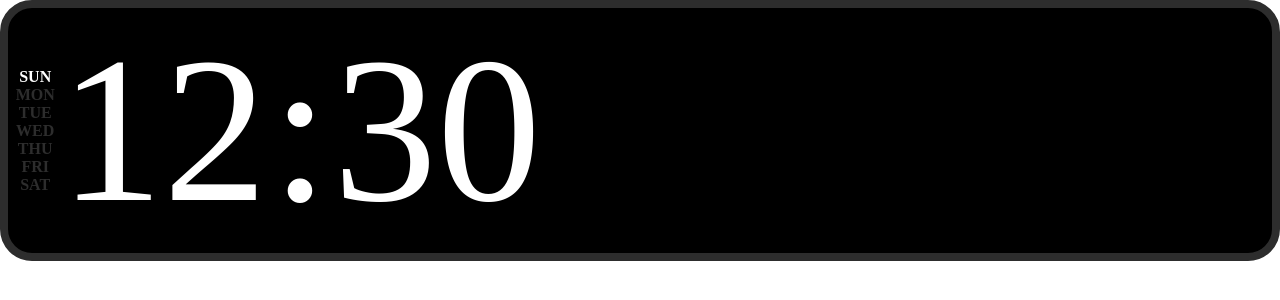
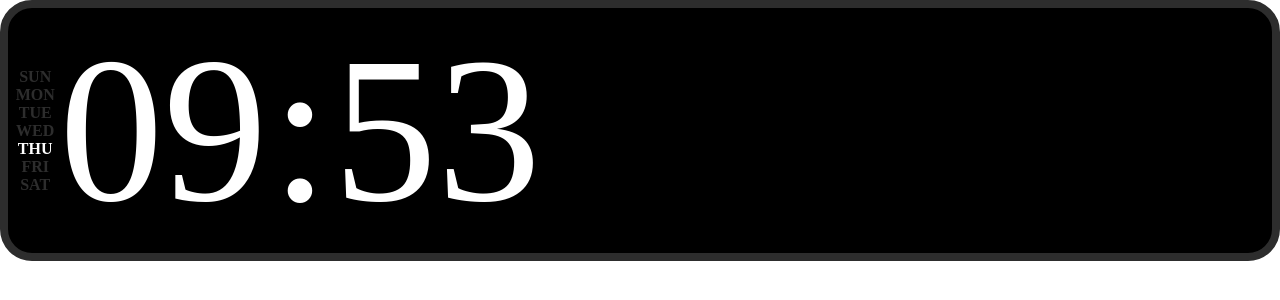
Before and after one commit to PatellAbhishekk/digital-clock, a website built with Vite: page index.html in a window 1280 px wide. Built offline with nearby package versions, Linux system fonts and the light colour scheme.

Commit message:
update js file

```diff
--- a/index.html
+++ b/index.html
@@ -24,6 +24,6 @@
         <div class="minute">30</div>
       </div>
     </div>
-    <script type="module" src="/main.js"></script>
+    <script type="module" src="src/main.js"></script>
   </body>
 </html>
--- a/src/main.js
+++ b/src/main.js
@@ -1 +1,33 @@
-const
+const $ = (selector) => {
+  return document.querySelector(selector);
+};
+
+const hour = $(".hour");
+const dot = $(".dot");
+const minute = $(".minute");
+const week = $(".week");
+let showDot = true;
+
+function update() {
+  showDot = !showDot;
+  const now = new Date();
+
+  if (showDot) {
+    dot.classList.add("invisible");
+  } else {
+    dot.classList.remove("invisible");
+  }
+
+  // Use String() instead of string(), and padStart() instead of padstart()
+  hour.textContent = String(now.getHours()).padStart(2, "0");
+  minute.textContent = String(now.getMinutes()).padStart(2, "0");
+
+  Array.from(week.children).forEach((ele) => {
+    ele.classList.remove("active");
+  });
+
+  // Fix the index for getDay() since it returns a number from 0 to 6
+  week.children[now.getDay()].classList.add("active");
+}
+
+setInterval(update, 500);
```
